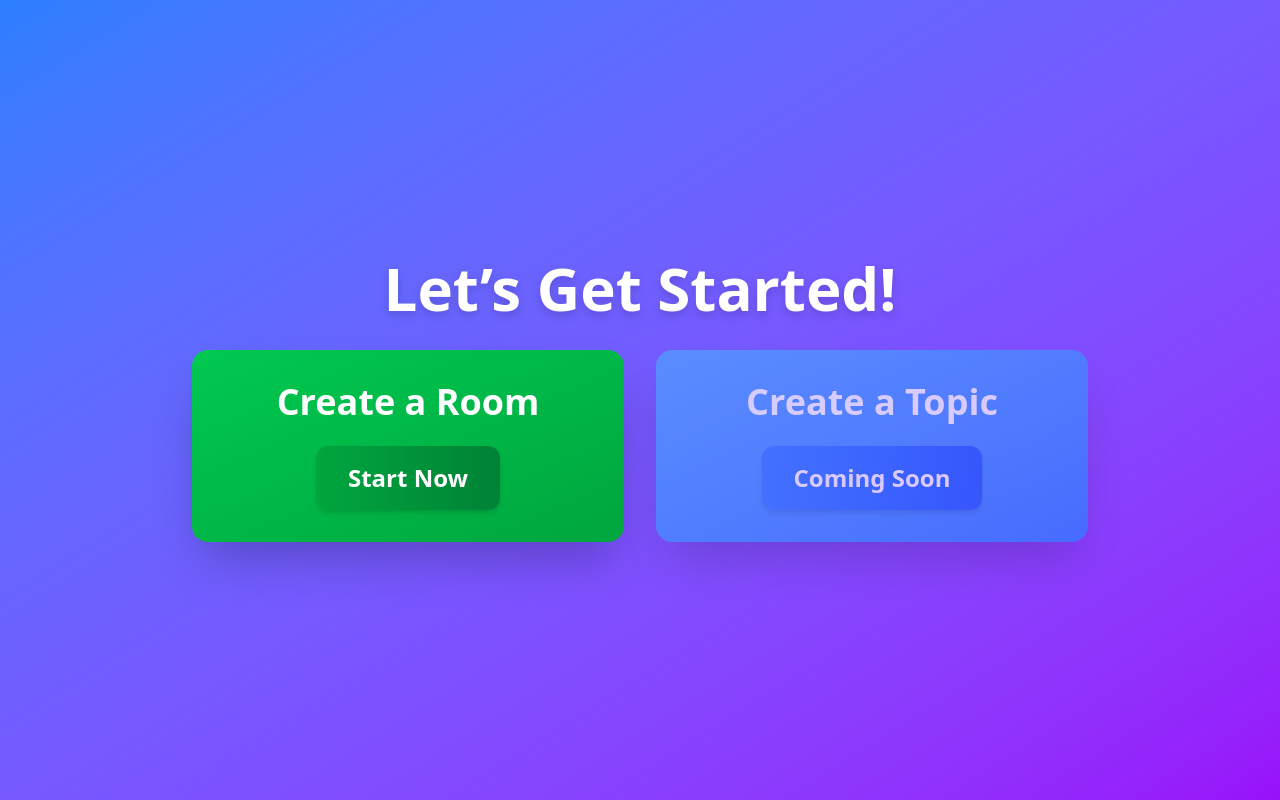
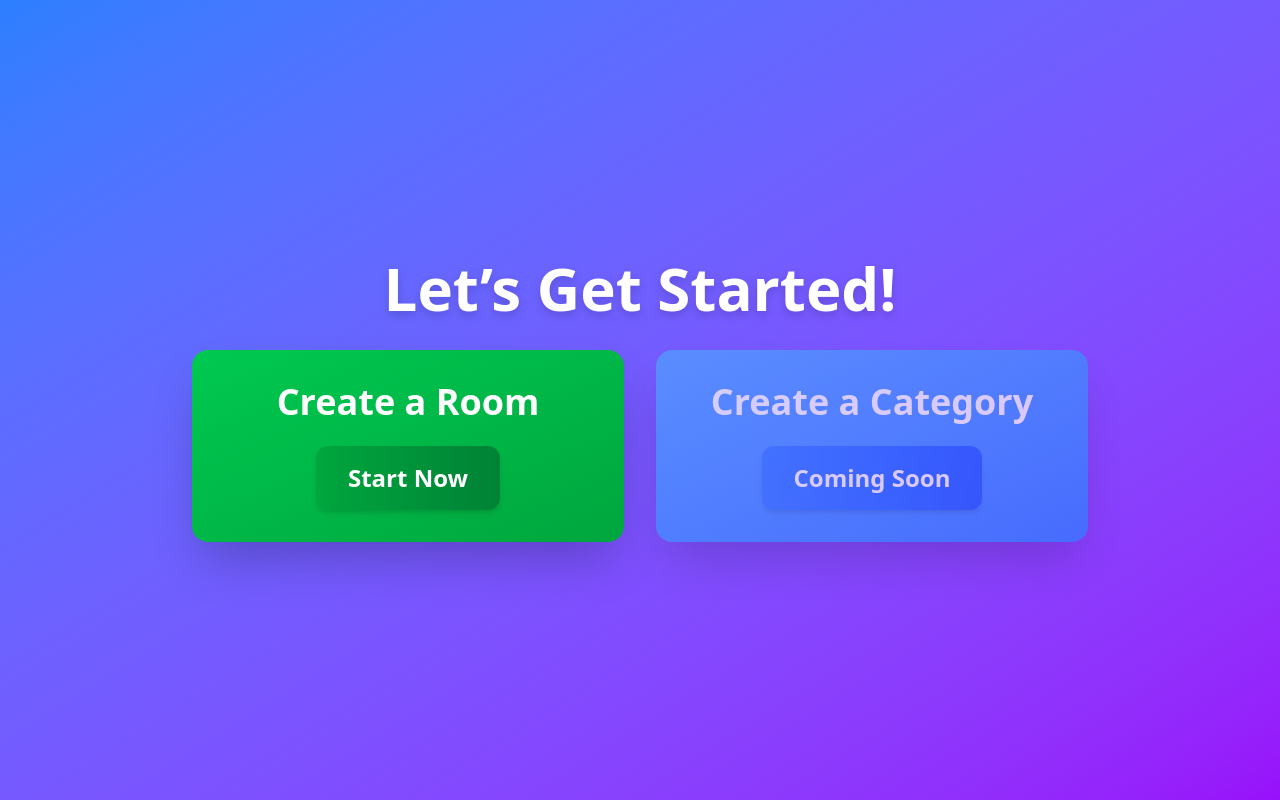
Before and after one commit to Edwinleon95/Think_Guess_Host, a React (Vite) app: page /home in a window 1280 px wide. Built offline with nearby package versions, Linux system fonts and the light colour scheme; no server answers.

Commit message:
fix: final adjustments before first demo

```diff
--- a/src/components/CategoryList.tsx
+++ b/src/components/CategoryList.tsx
@@ -59,7 +59,7 @@ const CategoryList: React.FC = () => {
                     onClick={() => setSelectedCategoryId(cat.id)}
                 >
                     <h3 className="text-2xl font-bold text-center text-white">
-                        {cat.name}
+                        {cat.name.charAt(0).toUpperCase() + cat.name.slice(1)}
                     </h3>
                 </motion.div>
             ))}
--- a/src/pages/Home.tsx
+++ b/src/pages/Home.tsx
@@ -43,7 +43,7 @@ const Home = () => {
                 {/* Create Topic Card */}
                 <div className="flex-1 bg-gradient-to-br from-blue-400 to-blue-500 rounded-2xl shadow-2xl p-8 flex flex-col items-center justify-center opacity-70 cursor-not-allowed">
                     <h2 className="text-3xl md:text-4xl font-bold text-white mb-6 text-center">
-                        Create a Topic
+                        Create a Category
                     </h2>
                     <button
                         onClick={handleCreateTopic}
--- a/src/pages/MainGamingZone.tsx
+++ b/src/pages/MainGamingZone.tsx
@@ -142,7 +142,7 @@ const MainGamingZone: React.FC = () => {
         setQuestions(newQuestions);
         setCurrentQuestion(newQuestion);
         SOCKET.emit("currentQuestion", { roomId: roomId, idQuestion: newQuestion.id });
-        setSecondCountdown(10000);
+        setSecondCountdown(60);
         setShowAnswer(false);
         SOCKET.emit("answerQuestion", { roomId: roomId, answer: "", showAnswer: false });
     };
```
